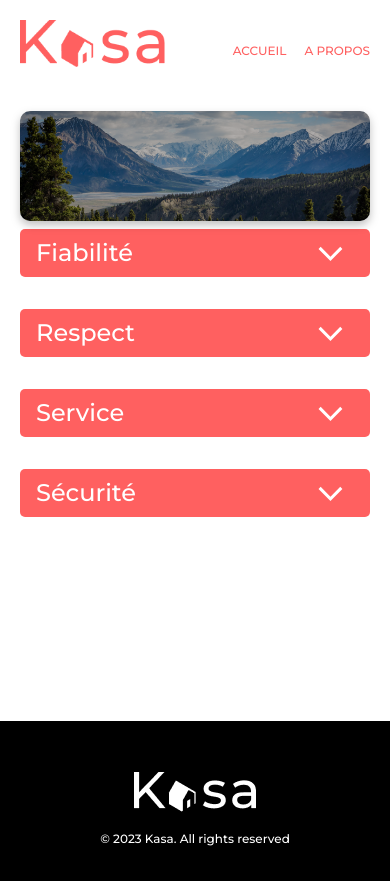
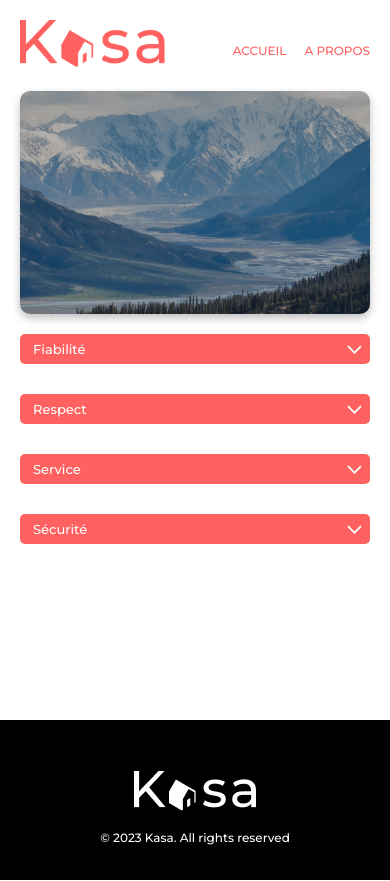
Before and after one commit to cynlaine/p7_laine_cyndie, a React (Create React App) app: page /about in a window 390 px wide. Built offline with nearby package versions, Linux system fonts and the light colour scheme.

Commit message:
about page responsive done

```diff
--- a/src/components/Banner/Banner.jsx
+++ b/src/components/Banner/Banner.jsx
@@ -2,7 +2,7 @@ import "../../sass/main.scss";
 
 function Banner(props) {
     return (
-        <div className="banner">
+        <div className={props.class}>
             <img src={props.image} alt={props.alt} />
             {props.children}
         </div>
--- a/src/index.css
+++ b/src/index.css
@@ -342,7 +342,7 @@ main {
 }
 @media (max-width: 767px) {
   main {
-    padding: 1.25rem;
+    padding: 0 1.25rem;
   }
 }
 
@@ -432,13 +432,17 @@ footer .footer__text {
   filter: drop-shadow(0px 4px 4px rgba(0, 0, 0, 0.25));
 }
 @media (max-width: 767px) {
-  .banner {
+  .banner--home {
     height: 110px;
     border-radius: 10px;
   }
 }
+@media (max-width: 767px) {
+  .banner--about {
+    border-radius: 10px;
+  }
+}
 .banner img {
-  width: 100%;
   position: absolute;
   object-fit: cover;
   filter: brightness(70%);
@@ -494,7 +498,6 @@ footer .footer__text {
 .dropdown {
   max-width: 1024px;
   width: 100%;
-  margin: 0.5em 0;
 }
 .dropdown_header {
   display: flex;
@@ -505,11 +508,18 @@ footer .footer__text {
   background-color: #ff6060;
   height: 3rem;
   border-radius: 5px;
-  padding: 0 1rem;
+  padding: 0 1.25rem;
   font-weight: 500;
   font-size: 1.5rem;
   color: white;
-  z-index: 1;
+}
+@media (max-width: 767px) {
+  .dropdown_header {
+    height: 30px;
+    border-radius: 5px;
+    font-size: 13px;
+    padding: 0 7px 0 13px;
+  }
 }
 .dropdown button {
   background: none;
@@ -518,9 +528,20 @@ footer .footer__text {
   width: 3rem;
   cursor: pointer;
 }
+@media (max-width: 767px) {
+  .dropdown button {
+    height: 18px;
+    width: 18px;
+  }
+}
 
 .arrow {
   transition: transform 0.4s ease-in-out;
+}
+@media (max-width: 767px) {
+  .arrow {
+    width: 15px;
+  }
 }
 .arrow--down {
   transform: rotate(0deg);
@@ -533,19 +554,33 @@ footer .footer__text {
   max-width: inherit;
   background-color: #f6f6f6;
   border-radius: 0 0 5px 5px;
-  margin-top: -5px;
   color: #ff6060;
   font-weight: 400;
   font-size: 1.5rem;
-  padding: 1.5rem 1rem 1rem 1rem;
+  line-height: 2.125rem;
+  padding: 1.5rem 1rem 1.5rem 1rem;
   overflow: hidden;
   transition: height 0.4s ease-in-out, padding 0.4s ease-in-out;
+}
+@media (max-width: 767px) {
+  .content {
+    font-size: 0.75rem;
+    line-height: 1.0625rem;
+    padding: 1.25rem 0.4375rem 1.25rem 0.8125rem;
+  }
 }
 .content--hidden {
   height: 0;
   opacity: 0;
   padding: 0 1rem 0 1rem;
   transition: height 0.4s ease-in-out, padding 0.4s ease-in-out;
+}
+@media (max-width: 767px) {
+  .content--hidden {
+    font-size: 0.75rem;
+    line-height: 1.0625rem;
+    padding: 0rem 0.4375rem 0rem 0.8125rem;
+  }
 }
 
 .star {
@@ -619,7 +654,7 @@ footer .footer__text {
   background-color: #f7f7f7;
   border-radius: 25px;
   width: 100%;
-  margin: 2rem 0;
+  margin: 2.6875rem;
   flex-wrap: wrap;
   padding: 3.125rem;
   gap: 3.125rem 3.75rem;
@@ -645,9 +680,21 @@ footer .footer__text {
   flex-direction: column;
   justify-content: center;
   align-items: center;
-  gap: 1rem;
-  padding-bottom: 11rem;
   width: 100%;
+  padding: 1.875rem 0 11rem 0;
+  gap: 1.875rem;
+}
+@media (max-width: 767px) {
+  .about {
+    padding-top: 1.25rem;
+  }
+}
+
+@media (max-width: 767px) {
+  .about_banner {
+    height: 223px;
+    border-radius: 10px;
+  }
 }
 
 .rental {
--- a/src/pages/About/About.jsx
+++ b/src/pages/About/About.jsx
@@ -6,7 +6,11 @@ import image from "../../assets/images/banner_about.png";
 function About() {
     return (
         <>
-            <Banner image={image} />
+            <Banner
+                class="banner banner--about"
+                image={image}
+                alt="Une forêt"
+            />
             <section className="about">
                 <Dropdown title="Fiabilité">
                     <span>
--- a/src/pages/Home/Home.jsx
+++ b/src/pages/Home/Home.jsx
@@ -6,7 +6,11 @@ import banner from "../../assets//images/banner.png";
 function Home(props) {
     return (
         <>
-            <Banner image={banner} alt="Un paysage côtier">
+            <Banner
+                class="banner banner--home"
+                image={banner}
+                alt="Un paysage côtier"
+            >
                 <h2>Chez vous, partout et ailleurs</h2>
             </Banner>
             <section className="gallery">
--- a/src/sass/base/_base.scss
+++ b/src/sass/base/_base.scss
@@ -29,7 +29,7 @@ main {
     max-width: 1300px;
     width: 100%;
     @include media-query(small) {
-        padding: 1.25rem;
+        padding: 0 1.25rem;
     }
 }
 
--- a/src/sass/components/_banner.scss
+++ b/src/sass/components/_banner.scss
@@ -6,13 +6,19 @@
     overflow: hidden;
     position: relative;
     filter: drop-shadow(0px 4px 4px rgba(0, 0, 0, 0.25));
-    @include media-query(small) {
-        height: 110px;
-        border-radius: 10px;
+    &--home {
+        @include media-query(small) {
+            height: 110px;
+            border-radius: 10px;
+        }
+    }
+    &--about {
+        @include media-query(small) {
+            border-radius: 10px;
+        }
     }
 
     img {
-        width: 100%;
         position: absolute;
         object-fit: cover;
         filter: brightness(70%);
--- a/src/sass/components/_dropdown.scss
+++ b/src/sass/components/_dropdown.scss
@@ -1,7 +1,6 @@
 .dropdown {
     max-width: 1024px;
     width: 100%;
-    margin: 0.5em 0;
 
     &_header {
         @include center-element;
@@ -10,11 +9,16 @@
         background-color: #ff6060;
         height: 3rem;
         border-radius: 5px;
-        padding: 0 1rem;
+        padding: 0 1.25rem;
         font-weight: 500;
         font-size: 1.5rem;
         color: white;
-        z-index: 1;
+        @include media-query(small) {
+            height: 30px;
+            border-radius: 5px;
+            font-size: 13px;
+            padding: 0 7px 0 13px;
+        }
     }
     button {
         background: none;
@@ -22,11 +26,18 @@
         height: 3rem;
         width: 3rem;
         cursor: pointer;
+        @include media-query(small) {
+            height: 18px;
+            width: 18px;
+        }
     }
 }
 
 .arrow {
     transition: transform 0.4s ease-in-out;
+    @include media-query(small) {
+        width: 15px;
+    }
     &--down {
         transform: rotate(0deg);
     }
@@ -40,17 +51,27 @@
     max-width: inherit;
     background-color: #f6f6f6;
     border-radius: 0 0 5px 5px;
-    margin-top: -5px;
     color: #ff6060;
     font-weight: 400;
     font-size: 1.5rem;
-    padding: 1.5rem 1rem 1rem 1rem;
+    line-height: 2.125rem;
+    padding: 1.5rem 1rem 1.5rem 1rem;
     overflow: hidden;
     transition: height 0.4s ease-in-out, padding 0.4s ease-in-out;
+    @include media-query(small) {
+        font-size: 0.75rem;
+        line-height: 1.0625rem;
+        padding: 1.25rem 0.4375rem 1.25rem 0.8125rem;
+    }
     &--hidden {
         height: 0;
         opacity: 0;
         padding: 0 1rem 0 1rem;
         transition: height 0.4s ease-in-out, padding 0.4s ease-in-out;
+        @include media-query(small) {
+            font-size: 0.75rem;
+            line-height: 1.0625rem;
+            padding: 0rem 0.4375rem 0rem 0.8125rem;
+        }
     }
 }
--- a/src/sass/pages/_about.scss
+++ b/src/sass/pages/_about.scss
@@ -1,6 +1,16 @@
 .about {
     @include center-element-column;
-    gap: 1rem;
-    padding-bottom: 11rem;
     width: 100%;
+    padding: 1.875rem 0 11rem 0;
+    gap: 1.875rem;
+    @include media-query(small) {
+        padding-top: 1.25rem;
+    }
 }
+
+.about_banner {
+    @include media-query(small) {
+        height: 223px;
+        border-radius: 10px;
+    }
+}
--- a/src/sass/pages/_home.scss
+++ b/src/sass/pages/_home.scss
@@ -4,7 +4,7 @@
     background-color: #f7f7f7;
     border-radius: 25px;
     width: 100%;
-    margin: 2rem 0;
+    margin: 2.6875rem;
     flex-wrap: wrap;
     padding: 3.125rem;
     gap: 3.125rem 3.75rem;
```
Also changed, not shown: 1 other file (tests, documents, lock files or other folders).
